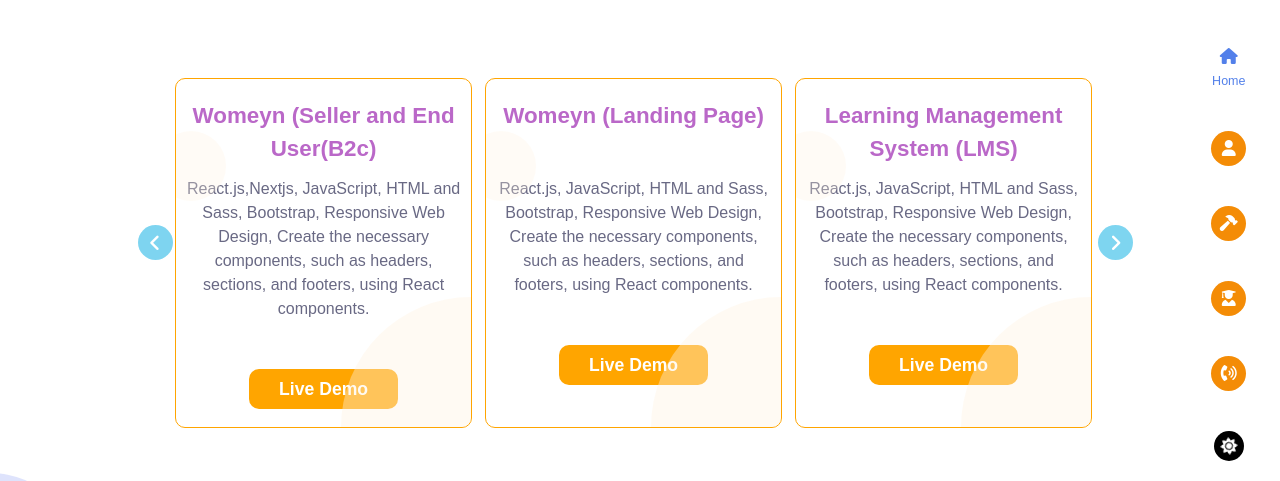
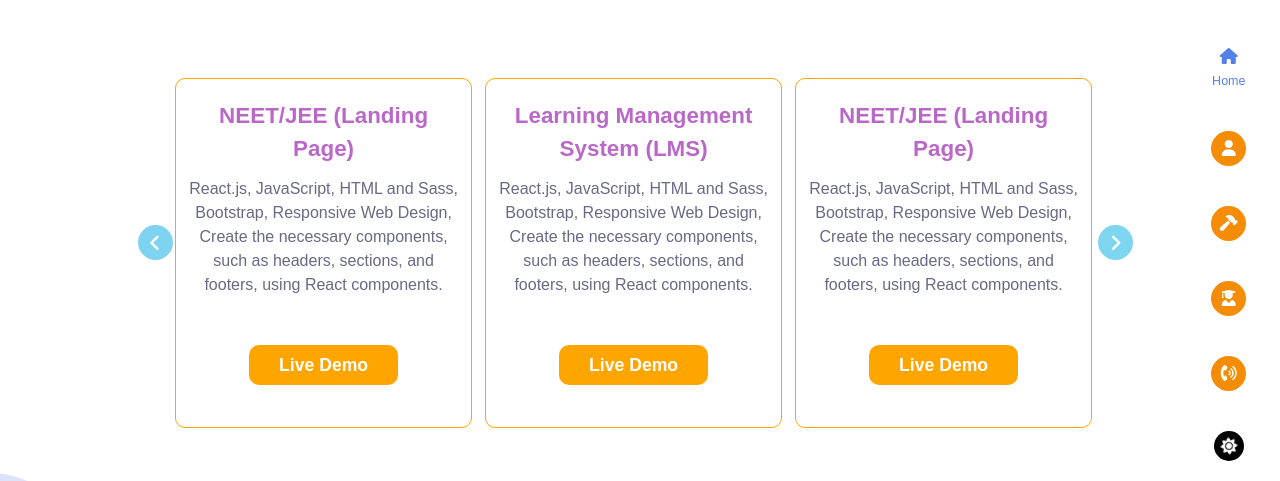
Before and after one commit to VikyHari/MyPortfolio, a React (Create React App) app: page /projects in a window 1280 px wide. Shown: the part 147-628 px from the top of the page. Built offline with nearby package versions, Linux system fonts and the light colour scheme.

Commit message:
name changes done

```diff
--- a/src/commoncontent/ProjectData.js
+++ b/src/commoncontent/ProjectData.js
@@ -1,25 +1,7 @@
 export const ProjectDatas = [
+
     {
         id: 1,
-        name: "Womeyn (Seller and End User(B2c)",
-        des: "React.js,Nextjs, JavaScript, HTML and Sass, Bootstrap, Responsive Web Design, Create the necessary components, such as headers, sections, and footers, using React components.",
-        button: "Live Demo",
-        url: 'https://staging.womeyn.com/'
-    },
-    {
-        id: 2,
-        name: "Womeyn (Landing Page)",
-        des: "React.js, JavaScript, HTML and Sass, Bootstrap, Responsive Web Design, Create the necessary components, such as headers, sections, and footers, using React components.",
-
-
-
-        button: "Live Demo",
-        url: 'https://staging.womeyn.com/'
-
-
-    },
-    {
-        id: 3,
         name: "Learning Management System (LMS)",
         des: "React.js, JavaScript, HTML and Sass, Bootstrap, Responsive Web Design, Create the necessary components, such as headers, sections, and footers, using React components.",
 
@@ -30,60 +12,7 @@ export const ProjectDatas = [
 
     },
     {
-        id: 4,
-        name: "Kridas",
-        des: "Nextjs, JavaScript, HTML and Sass, Bootstrap, Responsive Web Design, Create the necessary components, such as headers, sections, and footers, using React components.",
-
-
-
-        button: "Live Demo",
-        url: 'https://kridas.com/'
-
-    },
-    {
-        id: 5,
-        name: "Passion Ai Ari",
-        des: "React.js, JavaScript, HTML and Sass, Bootstrap, Responsive Web Design, Create the necessary components, such as headers, sections, and footers, using React components.",
-
-
-        button: "Live Demo",
-        url: 'https://www.passionaiari.com/'
-
-    },
-    {
-        id: 6,
-        name: "Eternosoft",
-        des: "HTML and Sass,Javascript, Bootstrap, Responsive Web Design, Create the necessary components, such as headers, sections, and footers, using React components.",
-
-
-
-        button: "Live Demo",
-        url: 'https://eternosoft.in/'
-
-    },
-    {
-        id: 7,
-        name: "Crofit (Mobile App)",
-        des: "React.js, JavaScript, HTML and Sass, Bootstrap, Responsive Web Design, Create the necessary components, such as headers, sections, and footers, using React components.",
-
-        button: "Live Demo",
-        url: 'http://cropfitindia.com/'
-
-    },
-    {
-        id: 8,
-        name: "Kridas (Mobile APP)",
-
-        des: "React Native, JavaScript, HTML and Sass, Bootstrap, Responsive Web Design, Create the necessary components, such as headers, sections, and footers, using React components.",
-
-
-        button: "Live Demo",
-        url: 'https://kridas.com/'
-
-
-    },
-    {
-        id: 9,
+        id: 2,
         name: "NEET/JEE (Landing Page)",
         des: "React.js, JavaScript, HTML and Sass, Bootstrap, Responsive Web Design, Create the necessary components, such as headers, sections, and footers, using React components.",
 
@@ -94,23 +23,5 @@ export const ProjectDatas = [
 
 
     },
-    {
-        id: 10,
-        name: "Eco Car Wash",
-        des: "React.js, JavaScript, HTML and Sass, Bootstrap, Responsive Web Design, Create the necessary components, such as headers, sections, and footers, using React components.",
 
-
-
-        button: "Live Demo",
-        url: 'https://ecocarwash.us/'
-
-    },
-    {
-        id: 11,
-        name: "Campus Avenue (Landing Page)",
-        des: "React.js, JavaScript, HTML and Sass, Bootstrap, Responsive Web Design, Create the necessary components, such as headers, sections, and footers, using React components.",
-        button: "Live Demo",
-        url: ''
-
-    }
 ]
--- a/src/commoncontent/WorkingTools.js
+++ b/src/commoncontent/WorkingTools.js
@@ -2,9 +2,7 @@ import vscode from '../assests/images/vscode.png'
 import react from '../assests/images/postman.png'
 import github from '../assests/images/github.png'
 import android from '../assests/images/android.png'
-import nodejs from '../assests/images/thunder.png'
 import gitlab from '../assests/images/gitlab.png'
-import figma from '../assests/images/figma.png'
 export const Tools = [
     {
         id: 1,
@@ -14,24 +12,17 @@ export const Tools = [
         id: 2,
         image: react
     },
+
     {
         id: 3,
-        image: nodejs
+        image: github
     },
     {
         id: 4,
-        image: figma
+        image: android
     },
     {
         id: 5,
-        image: github
-    },
-    {
-        id: 6,
-        image: android
-    },
-    {
-        id: 7,
         image: gitlab
     },
 
@@ -52,11 +43,4 @@ export const ToolOffer = [
         dec: 'Web development refers to the creating, building, and maintaining of websites'
 
     },
-    {
-        id: 3,
-        name: "Nodejs Development",
-        image: <i class="fa-solid fa-laptop-code"></i>,
-        dec: 'Web development refers to the creating, building, and maintaining of websites'
-
-    }
 ]
--- a/src/component/projects/Projects.js
+++ b/src/component/projects/Projects.js
@@ -105,12 +105,12 @@ function Projects() {
                                                 {item?.button}
                                             </button>
                                         </div>
-                                        <div className="card-emty-box">
+                                        {/* <div className="card-emty-box">
 
                                         </div>
                                         <div className="card-emty-box1">
 
-                                        </div>
+                                        </div> */}
                                     </div>
                                 )
                             })}
```
